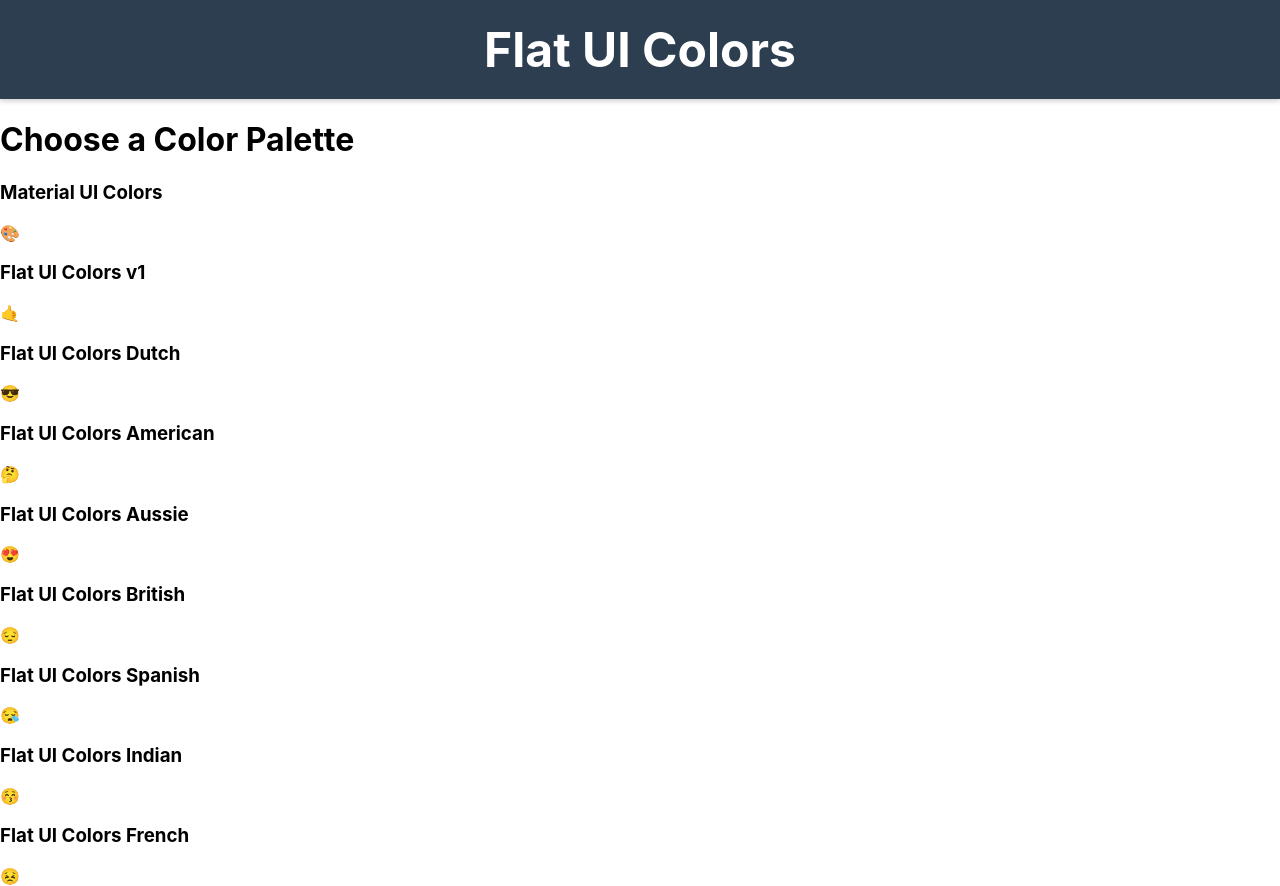
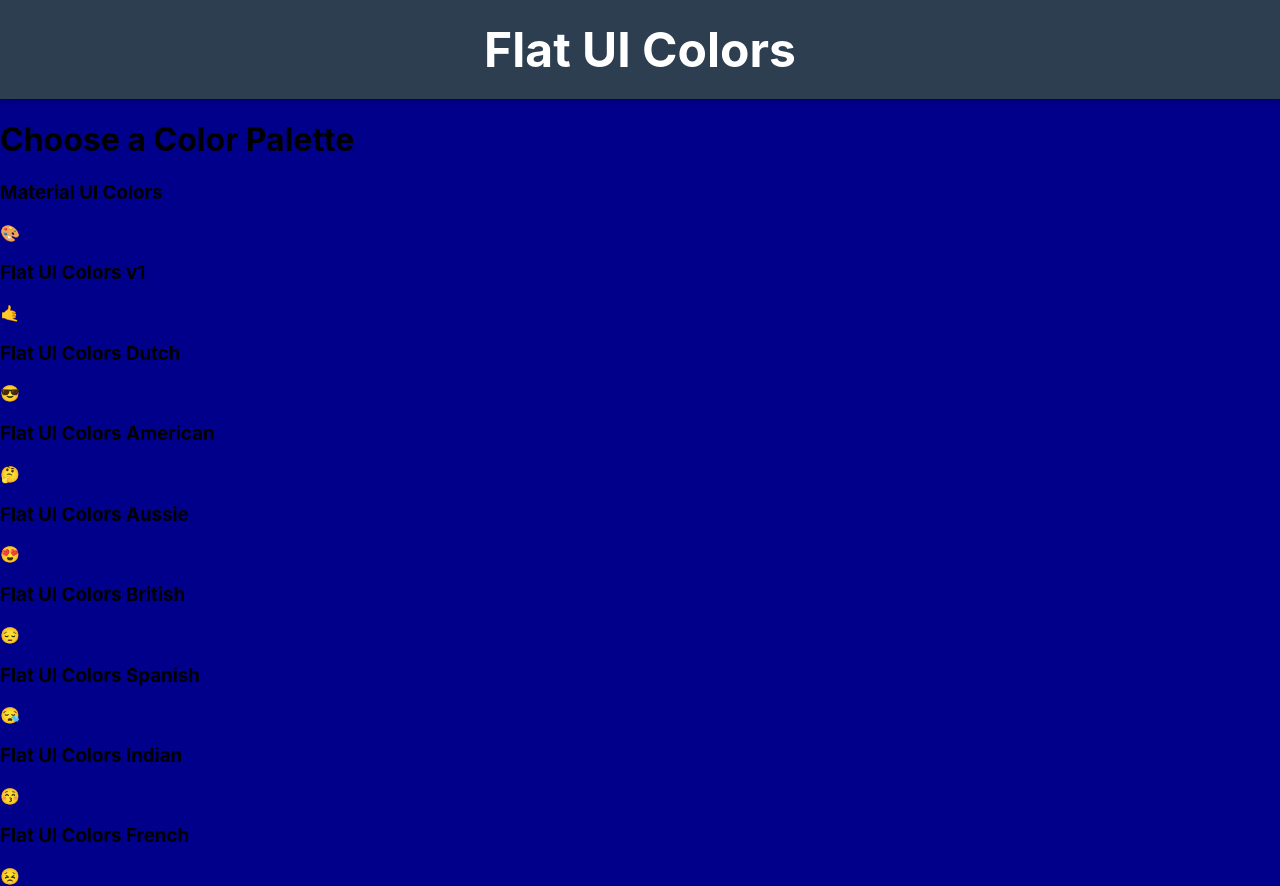
Before and after one commit to c11tadeL/REACT, a React (Create React App) app in the folder Task_3/color-app/: page / in a window 1280 px wide. Built offline with nearby package versions, Linux system fonts and the light colour scheme.

Commit message:
add styles for app and loading screen

```diff
--- a/Task_3/color-app/src/styles/style.css
+++ b/Task_3/color-app/src/styles/style.css
@@ -10,3 +10,21 @@
     margin: 0;
     font-size: 48px;
 }
+
+.app {
+    display: flex;
+    flex-direction: column;
+    background-color: darkblue;
+    position: relative;
+    min-height: 100vh;
+  }
+
+  .loading {
+    display: flex;
+    justify-content: center;
+    align-items: center;
+    height: 100vh;
+    font-size: 32px;
+    color: white;
+    background-color: #4338ca;
+  }
```
